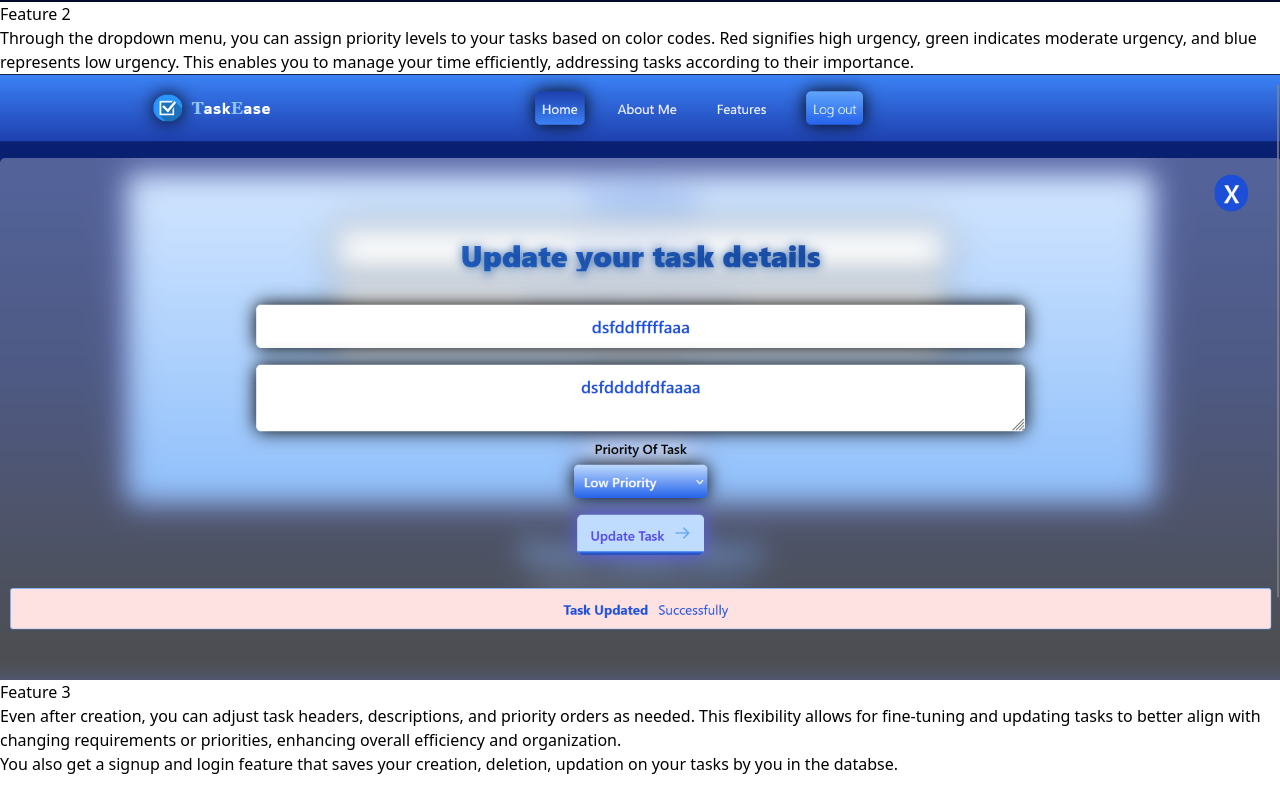
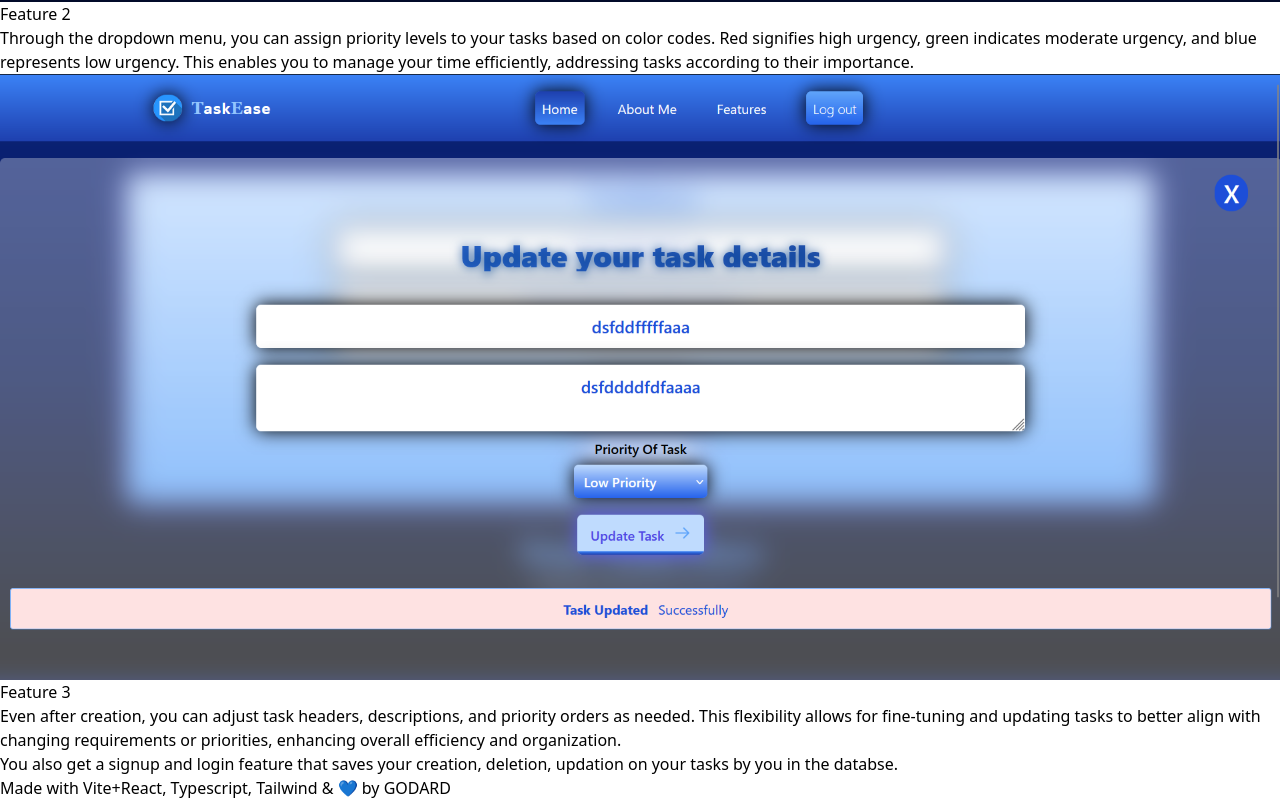
Before and after one commit to ArunavaCoderEm/TaskEase, a React (Vite) app in the folder Frontend/: page /features in a window 1280 px wide. Shown: the part 1673-2473 px from the top of the page. Before the commit the page ends 2449 px from the top, so only its background shows below. Built offline with nearby package versions, Linux system fonts and the light colour scheme.

Commit message:
and the final push ... done

```diff
--- a/Frontend/src/Components/Footer.tsx
+++ b/Frontend/src/Components/Footer.tsx
@@ -1,6 +1,11 @@
+import { Link } from "react-router-dom";
 
 export default function Footer() {
   return (
-    <div>Footer</div>
+    <>
+        <div className="bg-gradient-to-r mt-5 from-blue-700 to-blue-500 py-2">
+            <h1 className="text-center text-xl text-blue-900 font-semibold">Made with Vite+React, Typescript, Tailwind & 💙 by <Link to={"https://godard.vercel.app"} className="text-blue-300">GODARD</Link></h1>
+        </div>
+    </>
   )
 }
--- a/Frontend/src/Page.tsx
+++ b/Frontend/src/Page.tsx
@@ -5,6 +5,7 @@ import Signup from "./Pages/Signup"
 import Login from "./Pages/Login"
 import About from "./Pages/About";
 import Features from "./Pages/Features";
+import Footer from "./Components/Footer";
 
 export default function Page() : React.ReactNode {
 
@@ -18,6 +19,7 @@ export default function Page() : React.ReactNode {
         <Route path='/about' element={<About/>} />
         <Route path='/features' element={<Features/>} />
       </Routes>
+      <Footer/>
     </>
   )
 }
```
